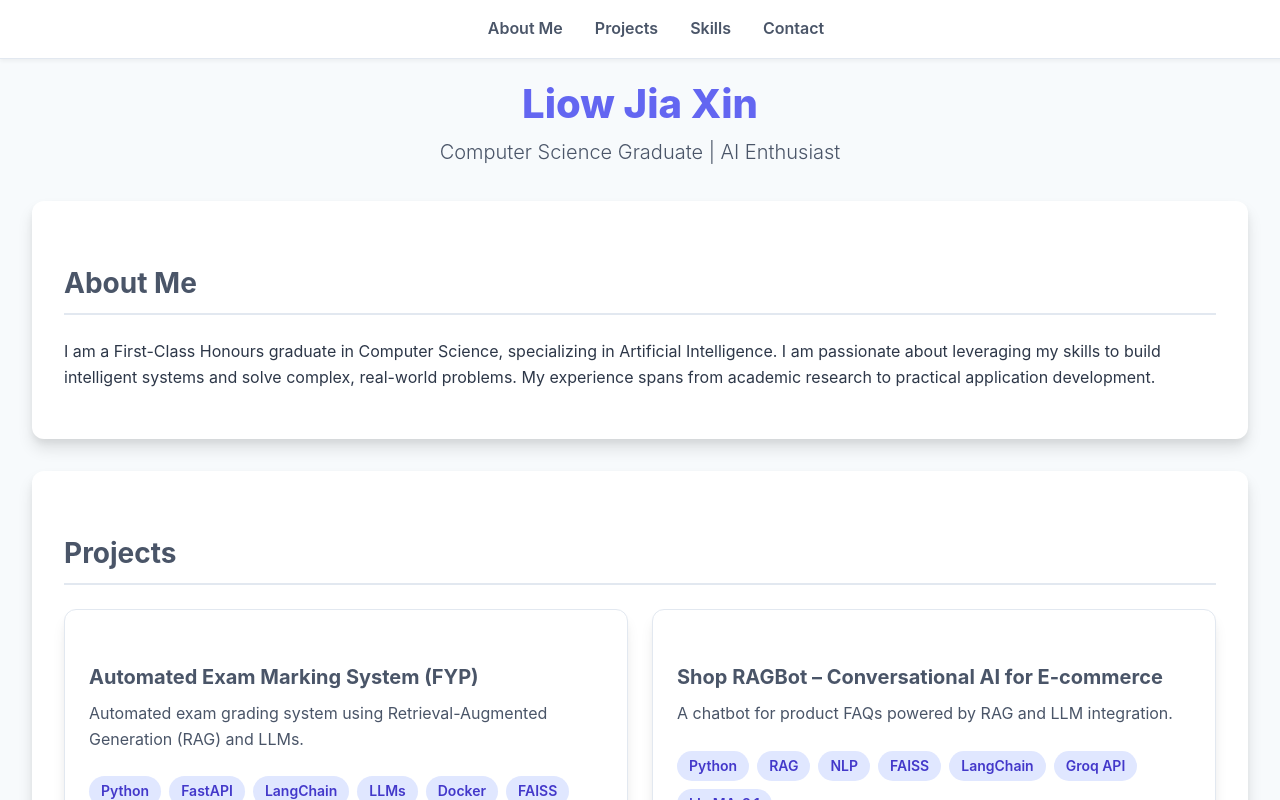
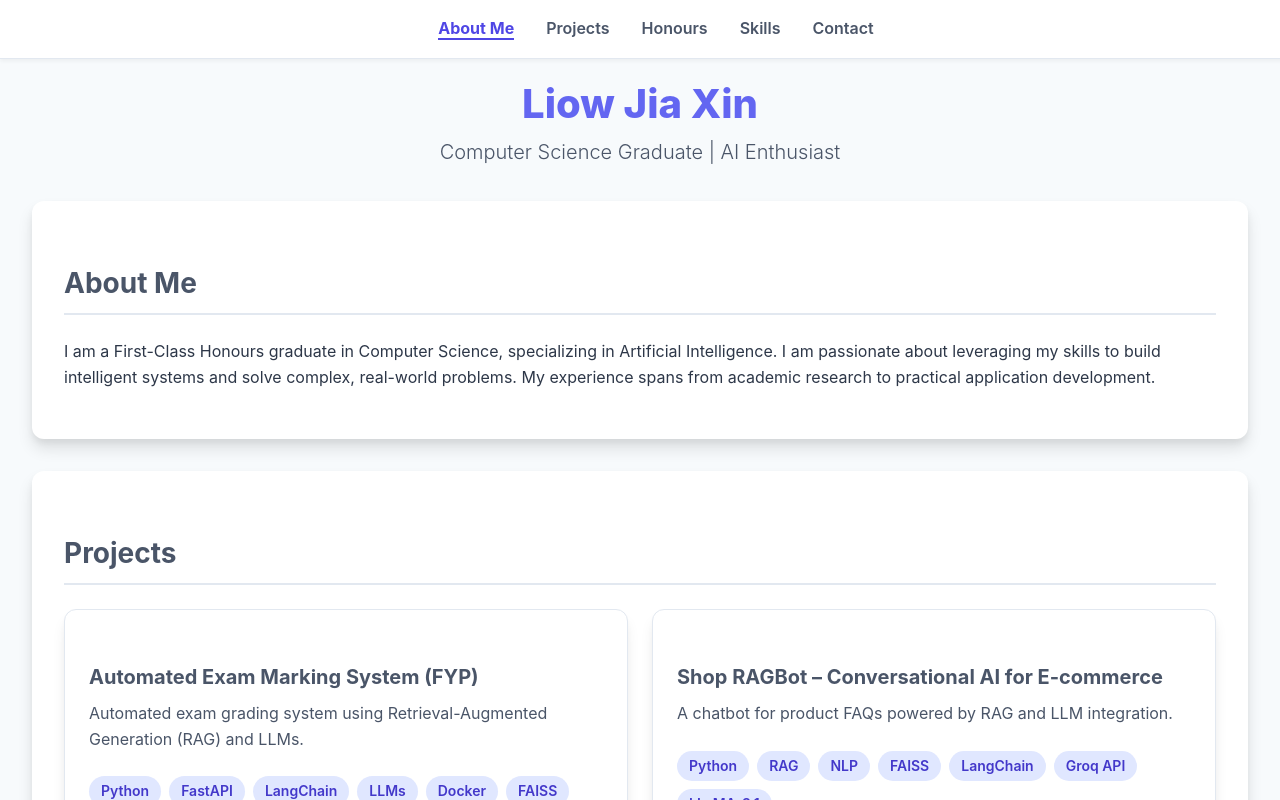
Before and after one commit to liowjiaxin/liowjiaxin-portfolio, a React (Create React App) app: page / in a window 1280 px wide. Shown: the top 800 px of the page. Built offline with nearby package versions, Linux system fonts and the light colour scheme.

Commit message:
feat(navbar): add active section highlight on scroll

```diff
--- a/src/App.css
+++ b/src/App.css
@@ -93,6 +93,12 @@ body {
   text-decoration: none;
   font-weight: 600;
   transition: color 0.2s;
+}
+
+.nav-link.active {
+  color: #4f46e5;
+  font-weight: bold;
+  border-bottom: 2px solid #4f46e5;
 }
 
 .nav-link:hover {
--- a/src/App.js
+++ b/src/App.js
@@ -1,25 +1,91 @@
-import React from 'react';
+import React, { useState, useEffect } from 'react';
 import './App.css';
 import ProjectCard from './components/ProjectCard';
 import { projects } from './data/projects';
 
 const App = () => {
+  const [activeSection, setActiveSection] = useState('about');
+
   const scrollToSection = (id) => {
     const element = document.getElementById(id);
     if (element) {
       element.scrollIntoView({ behavior: 'smooth' });
     }
   };
+
+  useEffect(() => {
+    const sections = document.querySelectorAll('section[id]');
+    const observerOptions = {
+      rootMargin: '-50% 0px -50% 0px' // triggers when section is in the middle of screen
+    };
+
+    const observer = new IntersectionObserver((entries) => {
+      entries.forEach(entry => {
+        if (entry.isIntersecting) {
+          setActiveSection(entry.target.id);
+        }
+      });
+    }, observerOptions);
+
+    sections.forEach(section => {
+      observer.observe(section);
+    });
+
+    return () => {
+      sections.forEach(section => observer.unobserve(section));
+    };
+  }, []);
+
   return (
     <div>
-
       {/* Navbar */}
       <nav className="navbar">
         <ul className="nav-list">
-            <li><a href="#about" onClick={() => scrollToSection('about')} className="nav-link">About Me</a></li>
-            <li><a href="#projects" onClick={() => scrollToSection('projects')} className="nav-link">Projects</a></li>
-            <li><a href="#skills" onClick={() => scrollToSection('skills')} className="nav-link">Skills</a></li>
-            <li><a href="#contact" onClick={() => scrollToSection('contact')} className="nav-link">Contact</a></li>
+          <li>
+            <a
+              href="#about"
+              onClick={() => scrollToSection('about')}
+              className={`nav-link ${activeSection === 'about' ? 'active' : ''}`}
+            >
+              About Me
+            </a>
+          </li>
+          <li>
+            <a
+              href="#projects"
+              onClick={() => scrollToSection('projects')}
+              className={`nav-link ${activeSection === 'projects' ? 'active' : ''}`}
+            >
+              Projects
+            </a>
+          </li>
+          <li>
+            <a
+              href="#honours"
+              onClick={() => scrollToSection('honours')}
+              className={`nav-link ${activeSection === 'honours' ? 'active' : ''}`}
+            >
+              Honours
+            </a>
+          </li>
+          <li>
+            <a
+              href="#skills"
+              onClick={() => scrollToSection('skills')}
+              className={`nav-link ${activeSection === 'skills' ? 'active' : ''}`}
+            >
+              Skills
+            </a>
+          </li>
+          <li>
+            <a
+              href="#contact"
+              onClick={() => scrollToSection('contact')}
+              className={`nav-link ${activeSection === 'contact' ? 'active' : ''}`}
+            >
+              Contact
+            </a>
+          </li>
         </ul>
       </nav>
 
@@ -32,15 +98,18 @@ const App = () => {
         </header>
 
         {/* About Me */}
-        <section id = "about" className="card">
+        <section id="about" className="card">
           <h3 className="section-title">About Me</h3>
           <p>
-          I am a First-Class Honours graduate in Computer Science, specializing in Artificial Intelligence. I am passionate about leveraging my skills to build intelligent systems and solve complex, real-world problems. My experience spans from academic research to practical application development.
+            I am a First-Class Honours graduate in Computer Science, specializing in Artificial
+            Intelligence. I am passionate about leveraging my skills to build intelligent systems
+            and solve complex, real-world problems. My experience spans from academic research to
+            practical application development.
           </p>
         </section>
 
         {/* Projects */}
-        <section id = "projects" className="card">
+        <section id="projects" className="card">
           <h3 className="section-title">Projects</h3>
           <div className="projects-grid">
             {projects.map((project) => (
@@ -49,16 +118,19 @@ const App = () => {
           </div>
         </section>
 
-        {/* Honours and Awards */}
+        {/* Honours */}
         <section id="honours" className="card">
           <h3 className="section-title">Honours and Awards</h3>
           <ul>
             <li>
-                      <b>First-Class Honours</b> – BSc Computer Science with Artificial Intelligence, University of Nottingham Malaysia (2025)
+              <b>First-Class Honours</b> – BSc Computer Science with Artificial Intelligence,
+              University of Nottingham Malaysia (2025)
             </li>
             <li>
-                      <b>Finalist, PayHack 25 Hackathon</b> (Consolation Award) – Organized by PayNet in collaboration with Ant International and supported by APU, (2025)
-                      <br />Developed an AI-driven solution addressing MSME onboarding in QR payment.
+              <b>Finalist, PayHack 25 Hackathon</b> (Consolation Award) – Organized by PayNet in
+              collaboration with Ant International and supported by APU, (2025)
+              <br />
+              Developed an AI-driven solution addressing MSME onboarding in QR payment.
             </li>
             <li>
               <b>Straight A’s, SPM</b> – Awarded for achieving 10A’s in national examinations (2019)
@@ -70,7 +142,7 @@ const App = () => {
         <section id="skills" className="card">
           <h3 className="section-title">Skills</h3>
           <div className="skills-list">
-            {['Python', 'JavaScript', 'React', 'TensorFlow', 'PyTorch', 'SQL', 'Git'].map(skill => (
+            {['Python', 'JavaScript', 'React', 'TensorFlow', 'PyTorch', 'SQL', 'Git'].map((skill) => (
               <span key={skill} className="skills-list-item">
                 {skill}
               </span>
@@ -79,12 +151,37 @@ const App = () => {
         </section>
 
         {/* Contact */}
-        <section id = "contact" className="card">
+        <section id="contact" className="card">
           <h3 className="section-title">Contact</h3>
           <div className="contact-info">
-            <p>Email: <a href="mailto:liowjiaxin.ljx@email.com" className="contact-link">liowjiaxin.ljx@email.com</a></p>
-            <p>GitHub: <a href="https://github.com/liowjiaxin" className="contact-link" target="_blank" rel="noopener noreferrer">liowjiaxin</a></p>
-            <p>LinkedIn: <a href="https://linkedin.com/in/jiaxinliow" className="contact-link" target="_blank" rel="noopener noreferrer">LinkedIn</a></p>
+            <p>
+              Email:{' '}
+              <a href="mailto:liowjiaxin.ljx@email.com" className="contact-link">
+                liowjiaxin.ljx@email.com
+              </a>
+            </p>
+            <p>
+              GitHub:{' '}
+              <a
+                href="https://github.com/liowjiaxin"
+                className="contact-link"
+                target="_blank"
+                rel="noopener noreferrer"
+              >
+                liowjiaxin
+              </a>
+            </p>
+            <p>
+              LinkedIn:{' '}
+              <a
+                href="https://linkedin.com/in/jiaxinliow"
+                className="contact-link"
+                target="_blank"
+                rel="noopener noreferrer"
+              >
+                LinkedIn
+              </a>
+            </p>
           </div>
         </section>
       </div>
```
Lines whose indentation alone changed are shown as unchanged.
